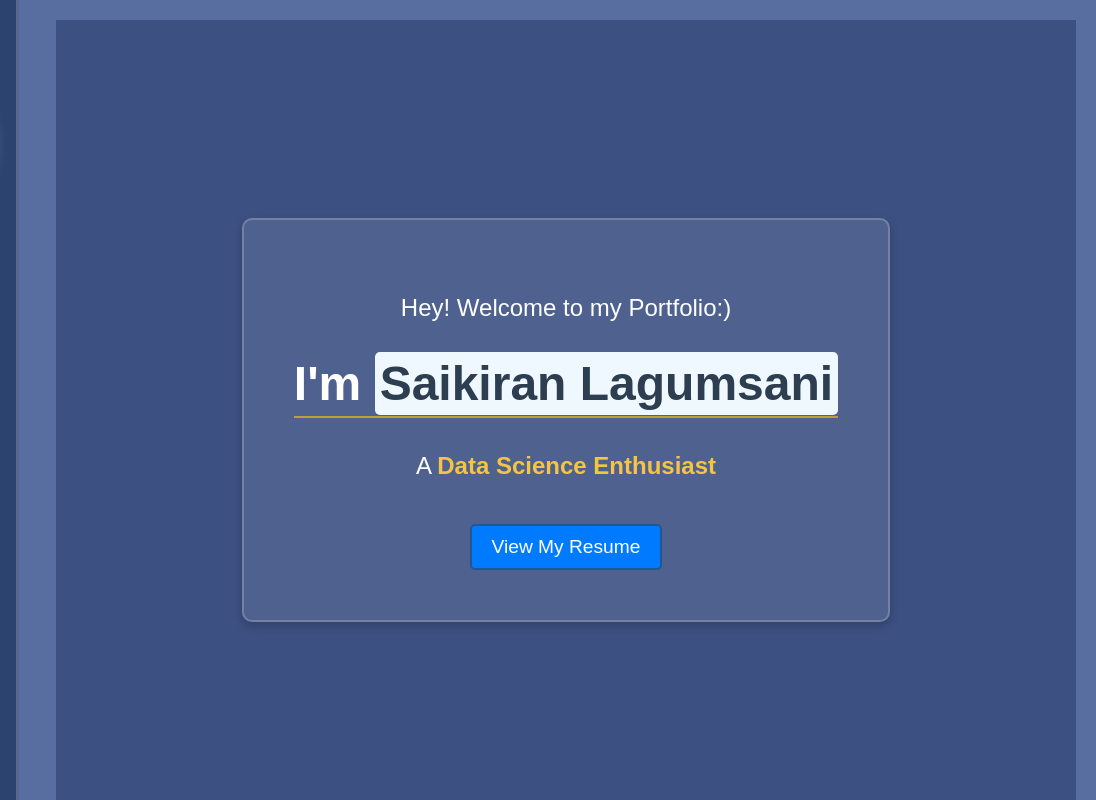
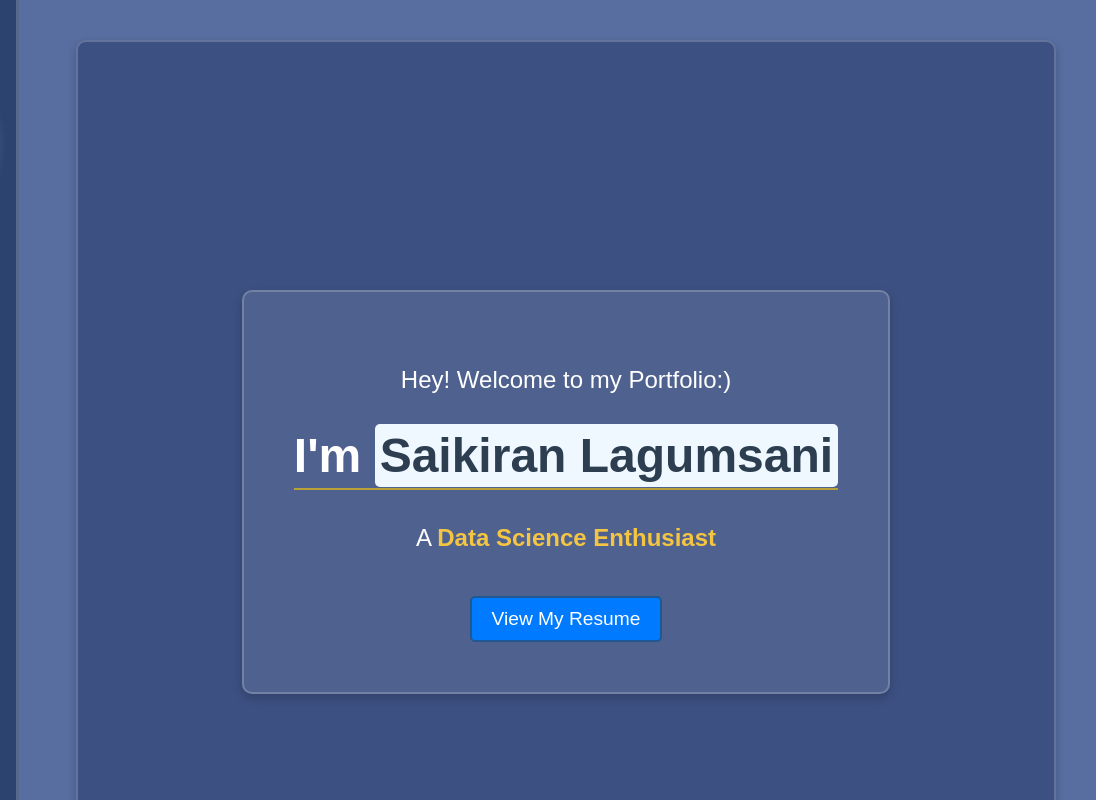
Before and after one commit to saikiranlagumsani/Portfolio, a plain HTML site: page index.html in a window 1280 px wide. Shown: the top 800 px of the page, 184-1280 px from the left. Drawn offline with Linux system fonts and the light colour scheme; no server answers.

Commit message:
Changed header style

```diff
--- a/styling.css
+++ b/styling.css
@@ -519,7 +519,7 @@ nav ul li a.active {
 
 
 /* General Styling */
-section {
+section, header {
     border: 2px solid rgba(255, 255, 255, 0.2); /* Soft white border */
     border-radius: 10px;
     padding: 50px;
```
